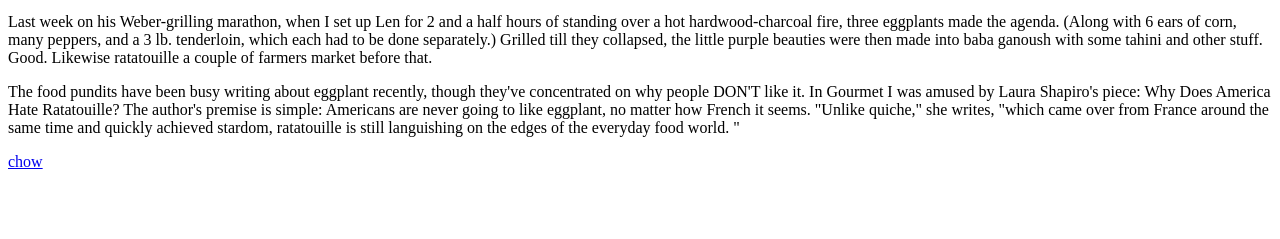
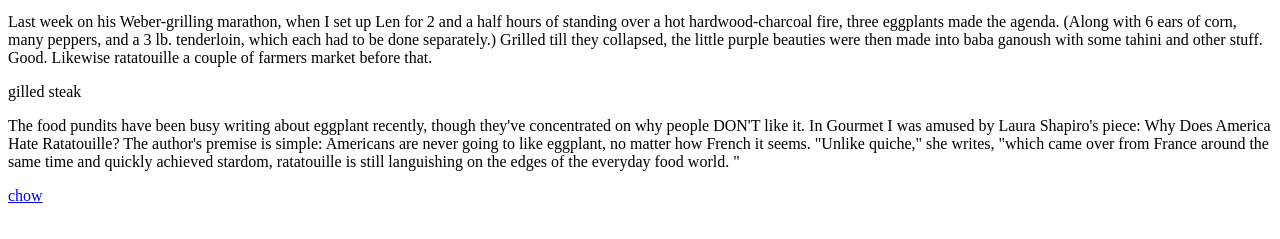
Before and after one commit to henryhill1/test_repo, a plain HTML site: page index2.html in a window 1280 px wide. Shown: the part 163-402 px from the top of the page. Drawn offline with Linux system fonts and the light colour scheme.

Commit message:
another change

```diff
--- a/index2.html
+++ b/index2.html
@@ -17,7 +17,9 @@
 		<p>
 			Last week on his Weber-grilling marathon, when I set up Len for 2 and a half hours of standing over a hot hardwood-charcoal fire, three eggplants made the agenda. (Along with 6 ears of corn, many peppers, and a 3 lb. tenderloin, which each had to be done separately.) Grilled till they collapsed, the little purple beauties were then made into baba ganoush with some tahini and other stuff. Good. Likewise ratatouille a couple of farmers market before that.
 		</p>
-
+		<p>
+			gilled steak
+		</p>
 		<p>
 			The food pundits have been busy writing about eggplant recently, though they've concentrated on why people DON'T like it. In Gourmet I was amused by Laura Shapiro's piece: Why Does America Hate Ratatouille? The author's premise is simple: Americans are never going to like eggplant, no matter how French it seems. "Unlike quiche," she writes, "which came over from France around the same time and quickly achieved stardom, ratatouille is still languishing on the edges of the everyday food world. "
 		</p>
```
